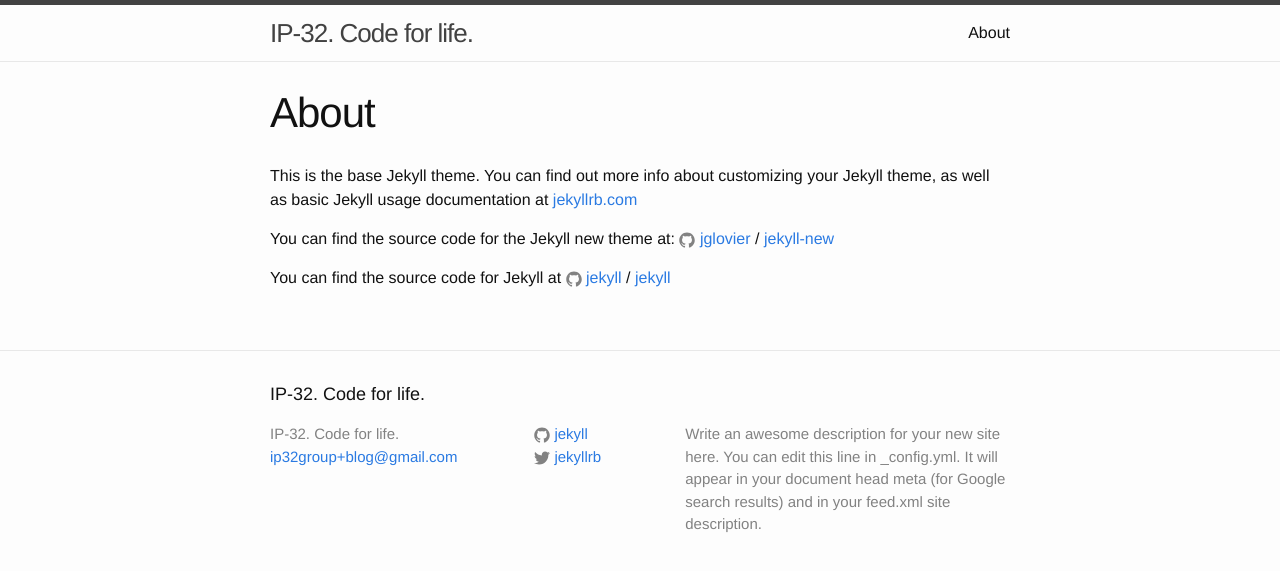
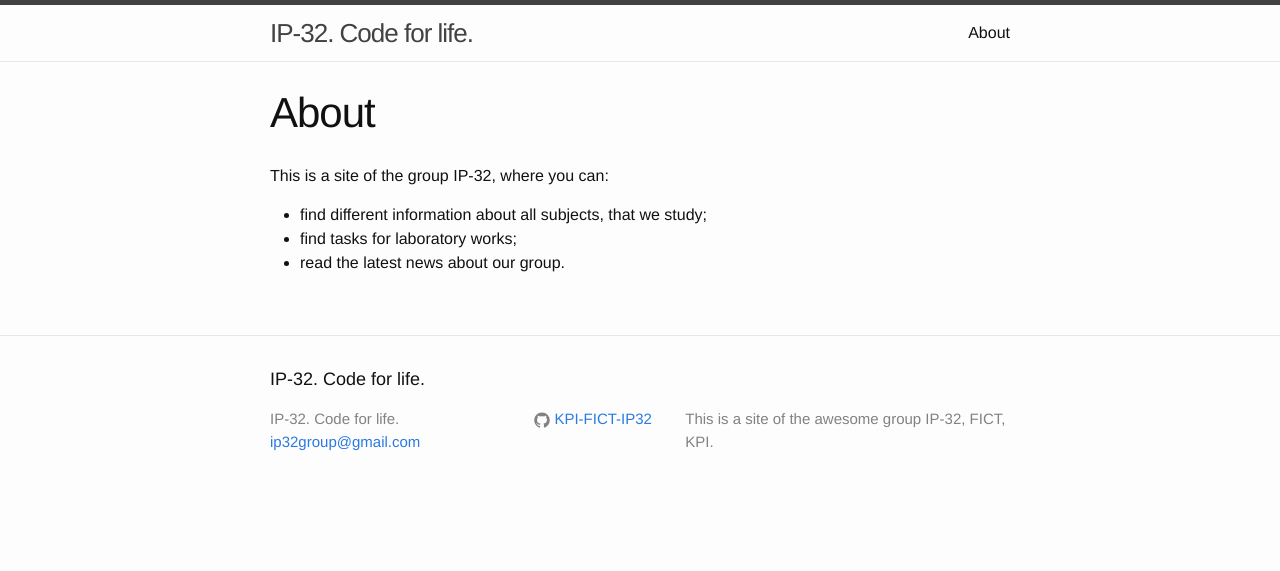
Before and after one commit to KPI-FICT-IP32/Blog, a Jekyll site: the page built from about.md, in a window 1280 px wide. Shown: the top 571 px of the page. Built offline with Jekyll 4.4.1, drawn with Linux system fonts in a browser that asks for light colours.

Commit message:
About is changed, config isn't shown

```diff
--- a/_config.yml
+++ b/_config.yml
@@ -7,15 +7,12 @@
 
 # Site settings
 title: IP-32. Code for life.
-email: ip32group+blog@gmail.com
+email: ip32group@gmail.com
 description: > # this means to ignore newlines until "baseurl:"
-  Write an awesome description for your new site here. You can edit this
-  line in _config.yml. It will appear in your document head meta (for
-  Google search results) and in your feed.xml site description.
+  This is a site of the awesome group IP-32, FICT, KPI.
 baseurl: "" # the subpath of your site, e.g. /blog
 url: "http://KPI-FICT-IP32.github.io" # the base hostname & protocol for your site
-twitter_username: jekyllrb
-github_username:  jekyll
+github_username:  KPI-FICT-IP32
 
 # Build settings
 markdown: kramdown
--- a/_includes/footer.html
+++ b/_includes/footer.html
@@ -20,11 +20,6 @@
           </li>
           {% endif %}
 
-          {% if site.twitter_username %}
-          <li>
-            {% include icon-twitter.html username=site.twitter_username %}
-          </li>
-          {% endif %}
         </ul>
       </div>
 
--- a/about.md
+++ b/about.md
@@ -3,13 +3,9 @@
 title: About
 permalink: /about/
 ---
-
-This is the base Jekyll theme. You can find out more info about customizing your Jekyll theme, as well as basic Jekyll usage documentation at [jekyllrb.com](http://jekyllrb.com/)
-
-You can find the source code for the Jekyll new theme at:
-{% include icon-github.html username="jglovier" %} /
-[jekyll-new](https://github.com/jglovier/jekyll-new)
-
-You can find the source code for Jekyll at
-{% include icon-github.html username="jekyll" %} /
-[jekyll](https://github.com/jekyll/jekyll)
+This is a site of the group IP-32, where you can:
+<ul>
+	<li>find different information about all subjects, that we study;</li>
+	<li>find tasks for laboratory works;</li>
+	<li>read the latest news about our group.</li>
+</ul>
```
